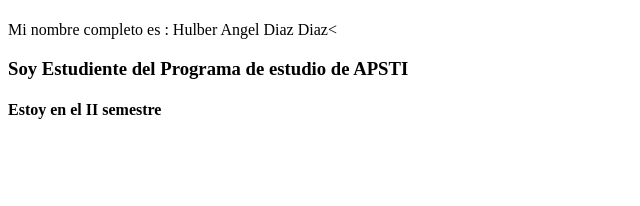
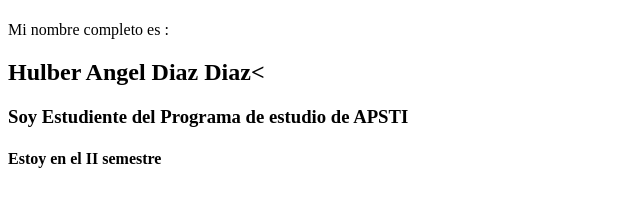
Before and after one commit to hulberdiaz/paginaweb, a plain HTML site: page index.html in a window 1280 px wide. Shown: the whole page, without its empty margins (0-640 px from the left). Drawn offline with Linux system fonts and the light colour scheme.

Commit message:
Update index.html

```diff
--- a/index.html
+++ b/index.html
@@ -7,7 +7,7 @@
 </head>
 <body>
   <h1></h1> Mi nombre completo es :</h1>
-       <j2>Hulber Angel Diaz Diaz<</h2>
+       <h2>Hulber Angel Diaz Diaz<</h2>
   <h3>Soy Estudiente del Programa de estudio de APSTI </h3>
          <H4>Estoy en el II semestre</H4>
 </body>
```
